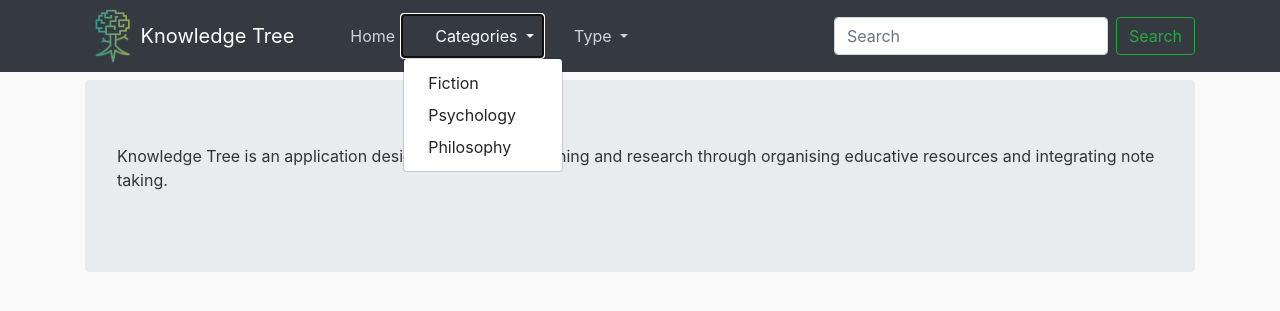
After one commit to dotLorenzo/Note-Taking-App, a Django app: template feed/templates/feed/base.html in a window 1280 px wide, after a click on "Categories". The commit adds this page. Shown: the top 311 px of the page. Run offline with Django 3.2, Linux system fonts and the light colour scheme; the template is opened without the code that fills it, so the values that code supplies are empty; some libraries are stand-ins or nearby versions.

Commit message:
Homescreen UI added. Looking pretty clean

```diff
--- a/feed/models.py
+++ b/feed/models.py
@@ -17,7 +17,8 @@ class Category(models.Model):
 class Post(models.Model):
 	type_choices = [
 		('book', 'book'),
-		('doc', 'documentary')
+		('doc', 'documentary'),
+		('thinker', 'thinker/person')
 	]
 	rating_choices = [
 		(1, 1),
--- /dev/null
+++ b/feed/static/feed/main.css
@@ -0,0 +1,91 @@
+/* custom CSS not form bootstrap */
+body {
+  background: #fafafa;
+  color: #333333;
+  margin-top: 5rem;
+}
+
+h1, h2, h3, h4, h5, h6 {
+  color: #444444;
+}
+
+ul {
+  margin: 0;
+}
+
+.bg-steel {
+  background-color: #5f788a;
+}
+
+.site-header .navbar-nav .nav-link {
+  color: #cbd5db;
+  padding-left: 2rem;
+}
+
+.site-header .navbar-nav .nav-link:hover {
+  color: #ffffff;
+}
+
+.site-header .navbar-nav .nav-link.active {
+  font-weight: 500;
+}
+
+.content-section {
+  background: #ffffff;
+  padding: 10px 20px;
+  border: 1px solid #dddddd;
+  border-radius: 3px;
+  margin-bottom: 20px;
+}
+
+.article-title {
+  color: #444444;
+}
+
+a.article-title:hover {
+  color: #428bca;
+  text-decoration: none;
+}
+
+.article-content {
+  white-space: pre-line;
+}
+
+.article-img {
+  height: 65px;
+  width: 65px;
+  margin-right: 16px;
+}
+
+.article-metadata {
+  padding-bottom: 1px;
+  margin-bottom: 4px;
+  border-bottom: 1px solid #e3e3e3
+}
+
+.article-metadata a:hover {
+  color: #333;
+  text-decoration: none;
+}
+
+.article-svg {
+  width: 25px;
+  height: 25px;
+  vertical-align: middle;
+}
+
+.account-img {
+  height: 125px;
+  width: 125px;
+  margin-right: 20px;
+  margin-bottom: 16px;
+}
+
+.account-heading {
+  font-size: 2.5rem;
+}
+
+#logo {
+  width:5%;
+  height:5%;
+}
--- /dev/null
+++ b/feed/templates/feed/base.html
@@ -0,0 +1,79 @@
+{% load static %}
+<!DOCTYPE html>
+<html>
+<head>
+<meta charset="UTF-8">
+
+<!-- If IE use the latest rendering engine -->
+<meta http-equiv="X-UA-Compatible" content="IE=edge">
+
+<!-- Set the page to the width of the device and set the zoon level -->
+<meta name="viewport" content="width = device-width, initial-scale = 1">
+
+<link rel="stylesheet" href="https://maxcdn.bootstrapcdn.com/bootstrap/4.0.0/css/bootstrap.min.css" integrity="sha384-Gn5384xqQ1aoWXA+058RXPxPg6fy4IWvTNh0E263XmFcJlSAwiGgFAW/dAiS6JXm" crossorigin="anonymous">
+
+<link rel="stylesheet" type="text/css" href="{% static 'feed/main.css' %}">
+
+<title>Knowledge Tree</title>
+</head>
+
+<body>
+<!-- navigation bar using bootstrap classes -->
+<header class="site-header">
+<nav class="navbar navbar-expand-md navbar-dark bg-dark fixed-top">
+<div class="container">
+<img src="{% static 'img/logo.png' %}" id="logo">
+  <a class="navbar-brand mr-4" href="/">Knowledge Tree</a>
+  <button class="navbar-toggler" type="button" data-toggle="collapse" data-target="#navbarToggle" aria-controls="navbarToggle" aria-expanded="false" aria-label="Toggle navigation">
+  <span class="navbar-toggler-icon"></span>
+  </button>
+  <div class="collapse navbar-collapse" id="navbarToggle">
+    <div class="navbar-nav mr-auto">
+      <a class="nav-item nav-link" href="{% url 'feed-home' %} ">Home</a>
+      <li class="dropdown">
+       <a class="nav-item nav-link dropdown-toggle" data-toggle="dropdown" href="#">Categories
+	    <span class="caret"></span></a>
+	    <ul class="dropdown-menu">
+	      <li><a class="dropdown-item" href="#">Fiction</a></li>
+	      <li><a class="dropdown-item" href="#">Psychology</a></li>
+	      <li><a class="dropdown-item" href="#">Philosophy</a></li>
+	    </ul>
+	</li>
+   <li class="dropdown">
+       <a class="nav-item nav-link dropdown-toggle" data-toggle="dropdown" href="#">Type
+	    <span class="caret"></span></a>
+	    <ul class="dropdown-menu">
+	      <li><a class="dropdown-item" href="#">Book</a></li>
+	      <li><a class="dropdown-item" href="#">Documentary</a></li>
+	      <li><a class="dropdown-item" href="#">Thinker</a></li>
+	    </ul>
+	</li>
+</div>
+<div class="navbar-nav">
+	<form class="form-inline my-2 my-lg-0 pull-right">
+      <input class="form-control mr-sm-2" type="search" placeholder="Search" aria-label="Search">
+      <button class="btn btn-outline-success my-2 my-sm-0" type="submit">Search</button>
+    </form>
+</div>
+  </div>
+</div>
+</nav>
+</header>
+
+{% block content %}{% endblock %}
+<div class="container">
+<div class="jumbotron">
+<p>
+Knowledge Tree is an application designed to faciliate learning and research through organising educative resources and integrating note taking.
+</p>
+</div>
+</div>
+
+
+<!-- Optional JavaScript -->
+<!-- jQuery first, then Popper.js, then Bootstrap JS -->
+<script src="https://code.jquery.com/jquery-3.2.1.slim.min.js" integrity="sha384-KJ3o2DKtIkvYIK3UENzmM7KCkRr/rE9/Qpg6aAZGJwFDMVNA/GpGFF93hXpG5KkN" crossorigin="anonymous"></script>
+<script src="https://cdnjs.cloudflare.com/ajax/libs/popper.js/1.12.9/umd/popper.min.js" integrity="sha384-ApNbgh9B+Y1QKtv3Rn7W3mgPxhU9K/ScQsAP7hUibX39j7fakFPskvXusvfa0b4Q" crossorigin="anonymous"></script>
+<script src="https://maxcdn.bootstrapcdn.com/bootstrap/4.0.0/js/bootstrap.min.js" integrity="sha384-JZR6Spejh4U02d8jOt6vLEHfe/JQGiRRSQQxSfFWpi1MquVdAyjUar5+76PVCmYl" crossorigin="anonymous"></script>
+</body>
+</html>
--- a/feed/urls.py
+++ b/feed/urls.py
@@ -1,8 +1,8 @@
 from django.urls import path
-from . import views
+from .views import PostListView
 
 urlpatterns = [
 
-    path('', views.home, name="feed-home")
+    path('', PostListView.as_view(), name="feed-home")
 
 ]
```
Also changed, not shown: feed/templates/feed/home.html (+6 -9 lines), feed/views.py (+11 -2 lines), db.sqlite3, feed/migrations/0003_auto_20200421_1208.py (added), feed/static/img/logo.png (added).
